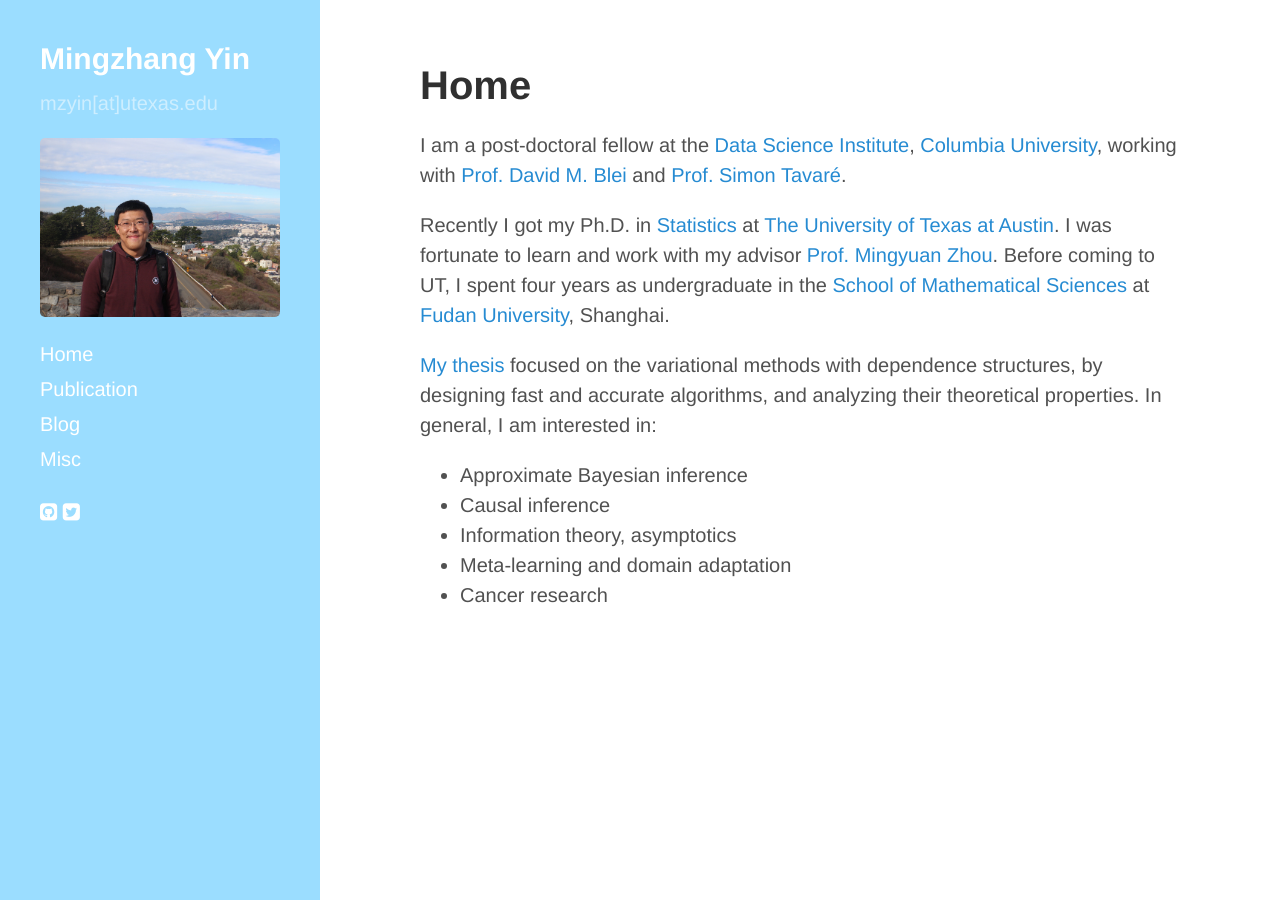
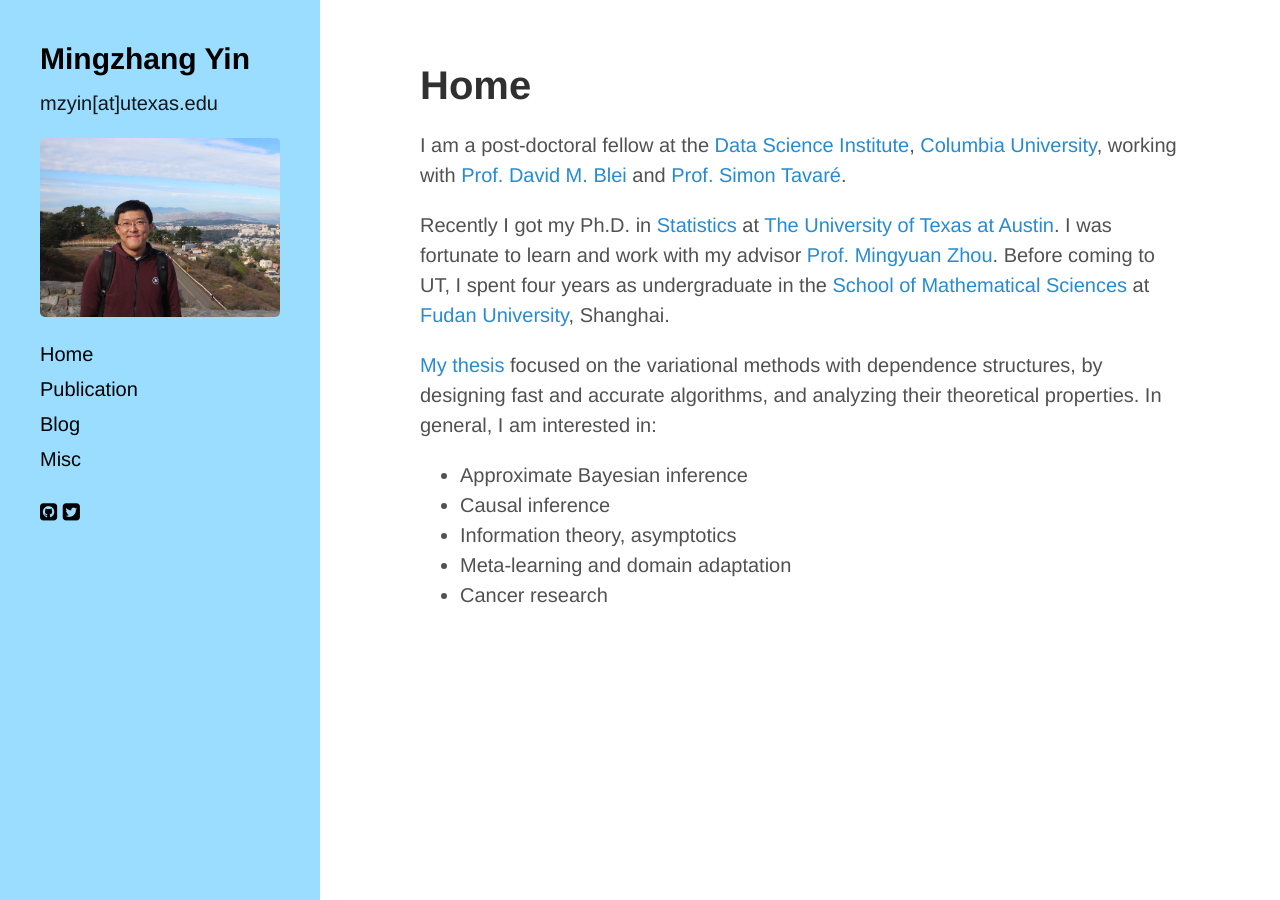
Before and after one commit to mingzhang-yin/mingzhang-yin.github.io, a Jekyll site: the page built from index.md, in a window 1280 px wide. Built offline with Jekyll 4.4.1, drawn with Linux system fonts in a browser that asks for light colours; nearby versions of some CDN libraries.

Commit message:
Update hyde.css

```diff
--- a/public/css/hyde.css
+++ b/public/css/hyde.css
@@ -38,7 +38,7 @@ html {
 .sidebar {
   text-align: center;
   padding: 2rem 1rem;
-  color: rgba(255,255,255,.5);
+  color: rgba(0,0,0,0.9);
   background-color: #9bddff;
 }
 @media (min-width: 48em) {
@@ -54,12 +54,12 @@ html {
 
 /* Sidebar links */
 .sidebar a {
-  color: #fff;
+  color: #000000;
 }
 
 /* About section */
 .sidebar-about h1 {
-  color: #fff;
+  color: #000000;
   margin-top: 0;
   font-family: "Abril Fatface", serif;
   font-size: 3.25rem;
```
